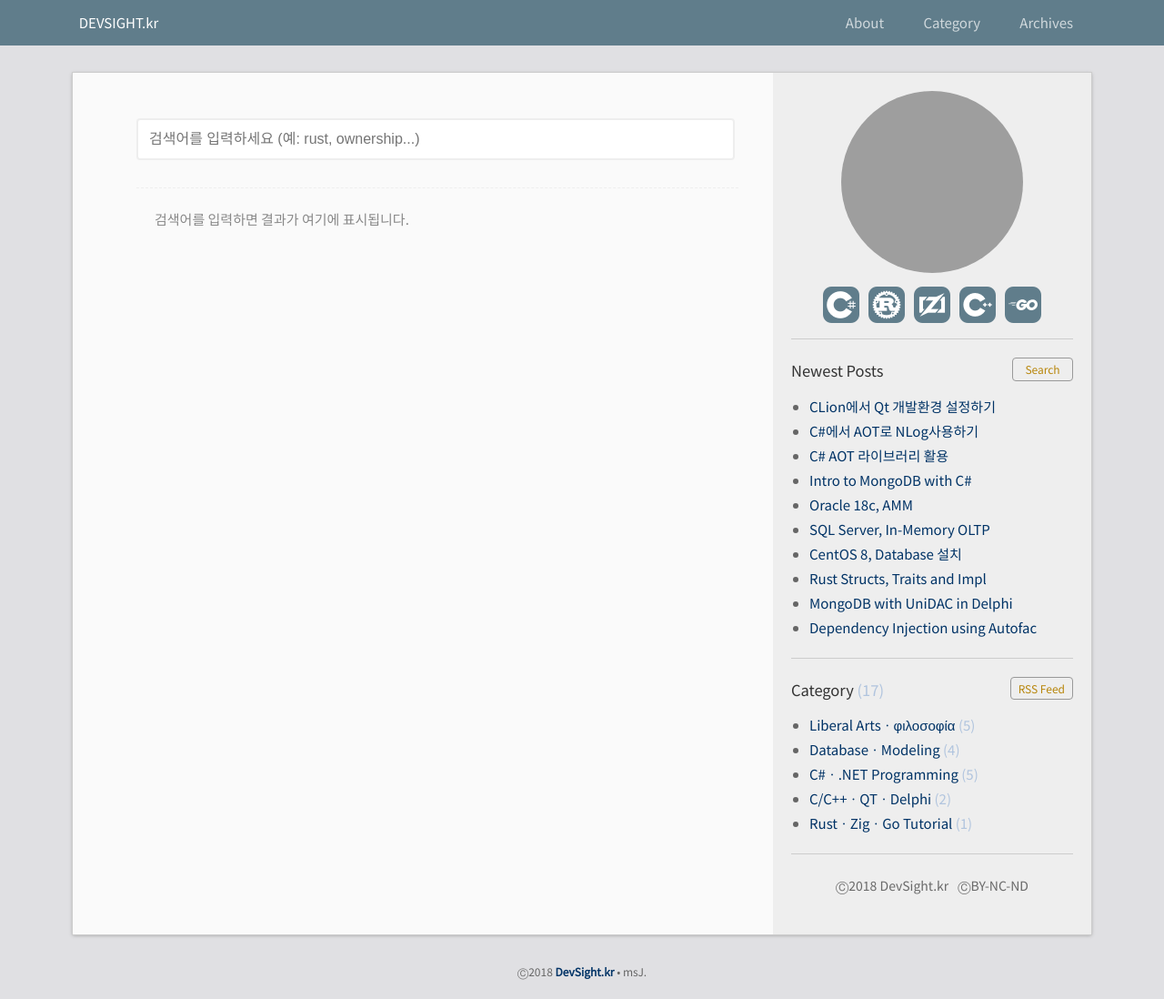
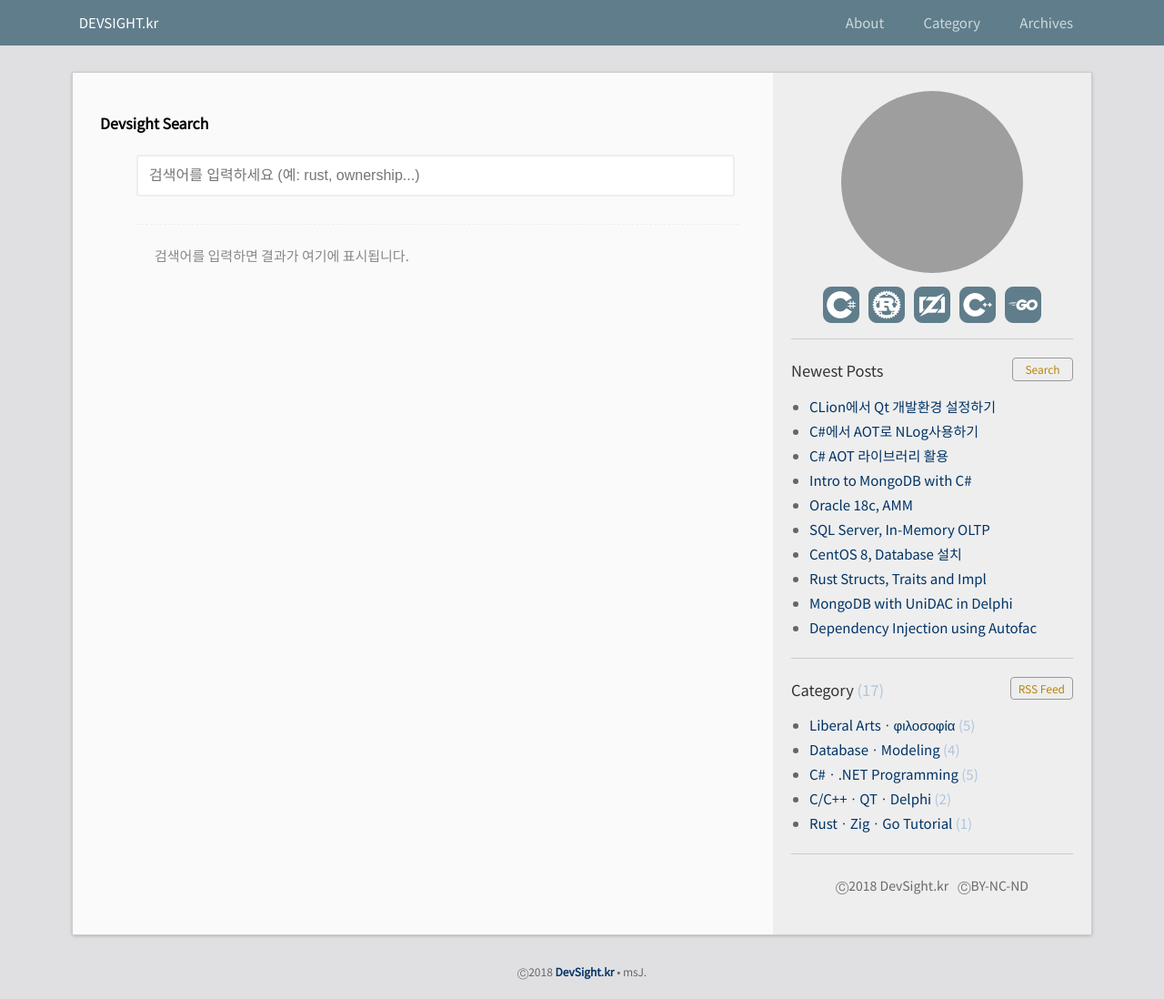
Before and after one commit to DebugJO/rustlang, a Jekyll site: the page built from search.html, in a window 1280 px wide. Shown: the whole page at 91% size. Built offline with Jekyll 4.4.1, drawn with Linux system fonts in a browser that asks for light colours; grey boxes are pictures that could not be loaded.

Commit message:
Update search.html

```diff
--- a/search.html
+++ b/search.html
@@ -7,6 +7,7 @@ nav_exclude: true  <-- 메뉴에서 제외하는 옵션 (테마에 따라 다름
 
 <div class="home">
   <!-- <h1 class="page-heading">Search Posts</h1> -->
+  <h1 style="font-size:16px;font-weight:bold;">Devsight Search</h1>
 
   <div class="search-wrapper" style="margin: 20px 40px;">
     <!-- 검색 입력창 -->
```
